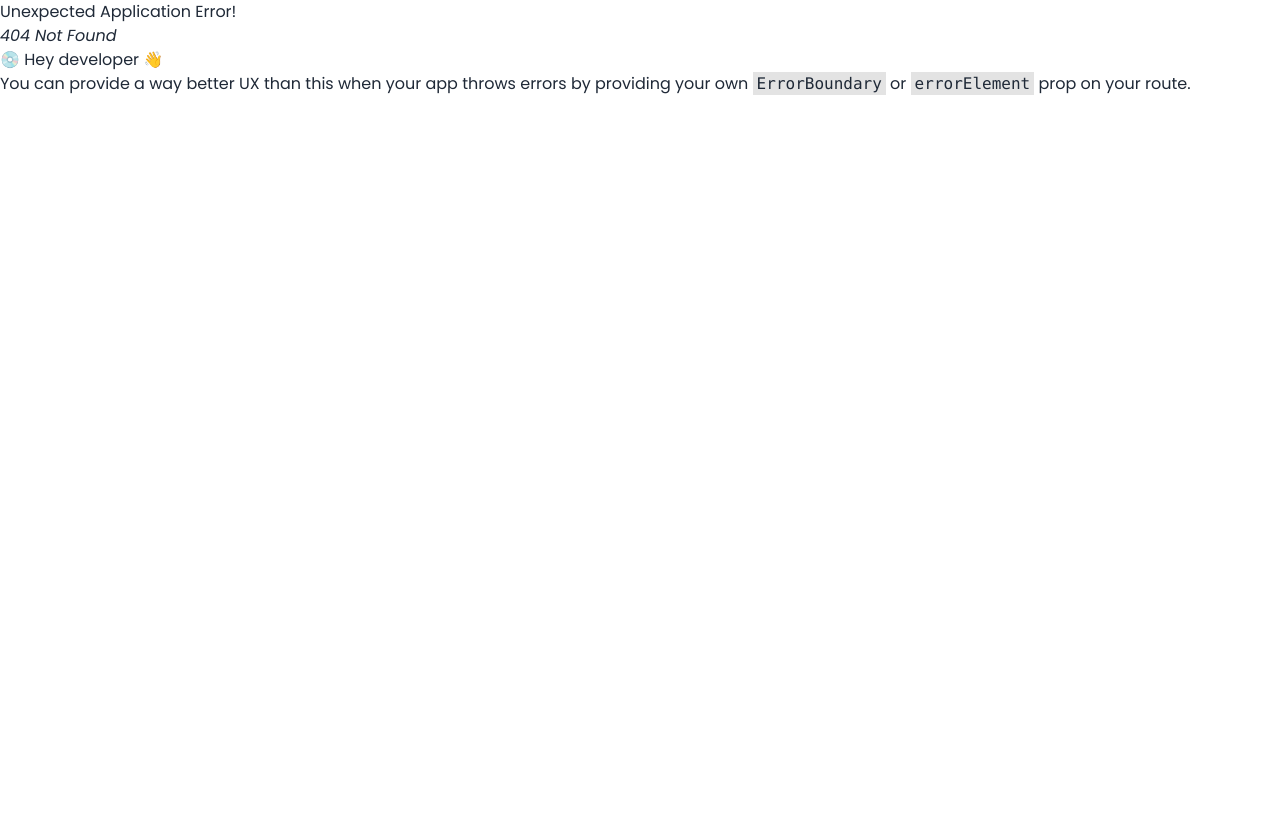
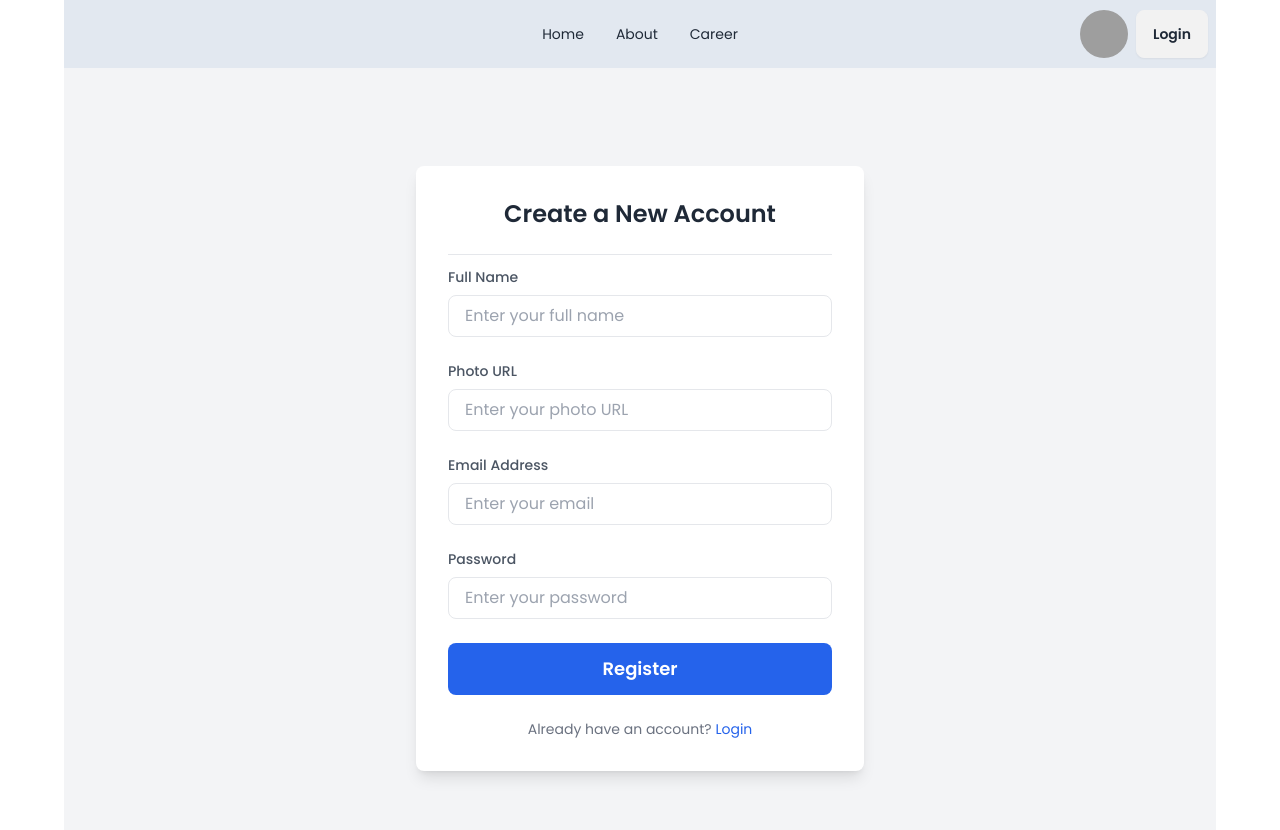
Before and after one commit to md-mostafiz181/news-dragon, a React (Vite) app: page /register in a window 1280 px wide. Before the commit this address had no page. Shown: the top 830 px of the page. Before the commit the page ends 800 px from the top, so only its background shows below. Built offline with nearby package versions, Linux system fonts and the light colour scheme; grey boxes are pictures that could not be loaded.

Commit message:
added register page

```diff
--- a/package.json
+++ b/package.json
@@ -19,7 +19,8 @@
     "react-fast-marquee": "^1.6.5",
     "react-icons": "^5.3.0",
     "react-router-dom": "^6.28.0",
-    "sort-by": "^1.2.0"
+    "sort-by": "^1.2.0",
+    "sweetalert2": "^11.14.5"
   },
   "devDependencies": {
     "@eslint/js": "^9.13.0",
--- a/src/Pages/Login/Login.jsx
+++ b/src/Pages/Login/Login.jsx
@@ -1,12 +1,36 @@
+import { createUserWithEmailAndPassword } from "firebase/auth";
 import Navbar from "../Shared/Navbar/Navbar";
+import auth from "../../Firebase/firebase.config";
+import { useState } from "react";
+import { Link } from "react-router-dom";
+
 
 const Login = () => {
+
+    const [users, setUsers]= useState(null)
+    const [error, setError]=useState();
+
 
     const handleToLogin = e =>{
         e.preventDefault()
         const email = e.target.email.value;
         const password= e.target.password.value;
         console.log(email,password)
+
+        setUsers("")
+        setError("")
+
+        createUserWithEmailAndPassword(auth,email,password)
+        .then(result => {
+
+            setUsers(result.user)
+            e.target.reset();
+
+        })
+        .catch(error=>{
+
+            setError(error)
+        })
     }
   return (
     <div>
@@ -57,11 +81,23 @@ const Login = () => {
             </button>
           </form>
 
+          {
+            users && <p className="text-1xl font-bold text-green-600 mt-2">User login successful</p>
+
+          }
+          {
+            error && <p className="text-1xl font-bold text-red-600 mt-2">{error.message}</p>
+          }
+
+          {/* {
+            loading && <span className="loading loading-spinner loading-lg"></span>
+          } */}
+
           <p className="text-center text-gray-500 text-sm mt-6">
-            Don’t have an account?{""}
-            <a href="#" className="text-blue-600 hover:underline">
+            Don’t have an account? <Link to="/register"><a href="#" className="text-blue-600 hover:underline">
               Register
-            </a>
+            </a></Link>
+
           </p>
         </div>
       </div>
--- /dev/null
+++ b/src/Pages/Register/Register.jsx
@@ -0,0 +1,107 @@
+import { Link } from "react-router-dom";
+import Navbar from "../Shared/Navbar/Navbar";
+
+
+const Register = () => {
+    return (
+        <div>
+            <Navbar />
+            <div className="flex items-center justify-center min-h-screen bg-gray-100">
+                <div className="bg-white shadow-lg rounded-lg p-8 max-w-md w-full">
+                    <h2 className="text-2xl font-semibold text-gray-800 text-center mb-6">
+                        Create a New Account
+                    </h2>
+                    <hr />
+
+                    <form  className="space-y-6 mt-3">
+                        <div>
+                            <label
+                                htmlFor="name"
+                                className="block text-sm font-medium text-gray-600"
+                            >
+                                Full Name
+                            </label>
+                            <input
+                                type="text"
+                                id="name"
+                                name="name"
+                                className="w-full px-4 py-2 mt-2 border rounded-lg focus:outline-none focus:ring-2 focus:ring-blue-500 focus:border-transparent"
+                                placeholder="Enter your full name"
+                                required
+                            />
+                        </div>
+
+                        <div>
+                            <label
+                                htmlFor="photoUrl"
+                                className="block text-sm font-medium text-gray-600"
+                            >
+                                Photo URL
+                            </label>
+                            <input
+                                type="text"
+                                id="photoUrl"
+                                name="photoUrl"
+                                className="w-full px-4 py-2 mt-2 border rounded-lg focus:outline-none focus:ring-2 focus:ring-blue-500 focus:border-transparent"
+                                placeholder="Enter your photo URL"
+                                required
+                            />
+                        </div>
+
+                        <div>
+                            <label
+                                htmlFor="email"
+                                className="block text-sm font-medium text-gray-600"
+                            >
+                                Email Address
+                            </label>
+                            <input
+                                type="email"
+                                id="email"
+                                name="email"
+                                className="w-full px-4 py-2 mt-2 border rounded-lg focus:outline-none focus:ring-2 focus:ring-blue-500 focus:border-transparent"
+                                placeholder="Enter your email"
+                                required
+                            />
+                        </div>
+
+                        <div>
+                            <label
+                                htmlFor="password"
+                                className="block text-sm font-medium text-gray-600"
+                            >
+                                Password
+                            </label>
+                            <input
+                                type="password"
+                                id="password"
+                                name="password"
+                                className="w-full px-4 py-2 mt-2 border rounded-lg focus:outline-none focus:ring-2 focus:ring-blue-500 focus:border-transparent"
+                                placeholder="Enter your password"
+                                required
+                            />
+                        </div>
+
+                        <button
+                            type="submit"
+                            className="w-full py-3 mt-6 text-white bg-blue-600 rounded-lg hover:bg-blue-700 transition duration-200 font-semibold text-lg"
+                        >
+                            Register
+                        </button>
+                    </form>
+
+
+
+                    <p className="text-center text-gray-500 text-sm mt-6">
+                        Already have an account? <Link to="/login"><a href="#" className="text-blue-600 hover:underline">
+                            Login
+                        </a></Link>
+
+                    </p>
+                </div>
+            </div>
+        </div>
+    );
+};
+
+export default Register;
--- a/src/Routes/Routes.jsx
+++ b/src/Routes/Routes.jsx
@@ -2,6 +2,7 @@ import { createBrowserRouter } from "react-router-dom";
 import Root from "../Layout/Root";
 import Home from "../Pages/Home/Home";
 import Login from "../Pages/Login/Login";
+import Register from "../Pages/Register/Register";
 
 const router = createBrowserRouter([
     {
@@ -15,6 +16,10 @@ const router = createBrowserRouter([
         {
           path: "/login",
           element: <Login></Login>
+        },
+        {
+          path: "/register",
+          element: <Register></Register>
         }
       ]
     },
```
Also changed, not shown: 1 other file (tests, documents, lock files or other folders).
